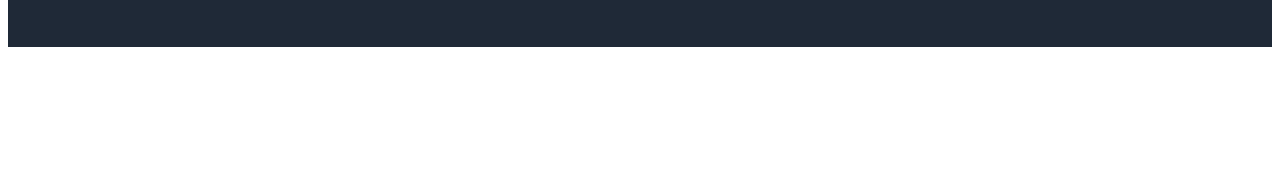
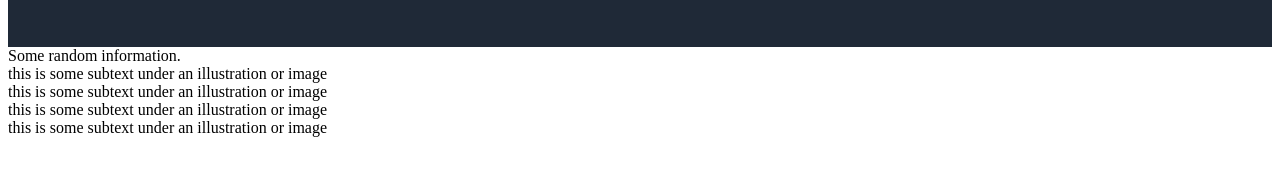
Before and after one commit to Percrocuta/odin-landing-page, a plain HTML site: page index.html in a window 1280 px wide. Shown: the part 316-492 px from the top of the page. Drawn offline with Linux system fonts and the light colour scheme.

Commit message:
Added middle section in index.html

```diff
--- a/index.html
+++ b/index.html
@@ -29,6 +29,23 @@
       </div>
     </div>
   </div>
+  <div class="middle">
+    <div class="text">Some random information.</div>
+    <div class="container-info">
+      <div class="info">
+      </div>
+      <div class="info-text">this is some subtext under an illustration or image</div>
+      <div class="info">
+      </div>
+      <div class="info-text">this is some subtext under an illustration or image</div>
+      <div class="info">
+      </div>
+      <div class="info-text">this is some subtext under an illustration or image</div>
+      <div class="info">
+      </div>
+      <div class="info-text">this is some subtext under an illustration or image</div>
+    </div>
+  </div>
 </body>
 
 </html>
```
